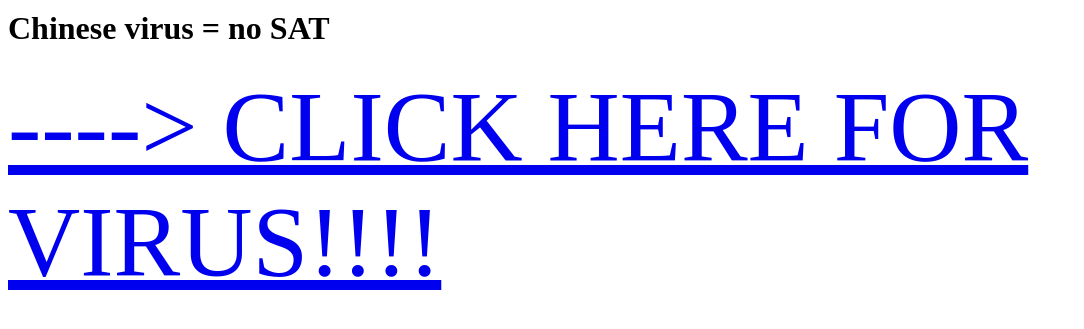
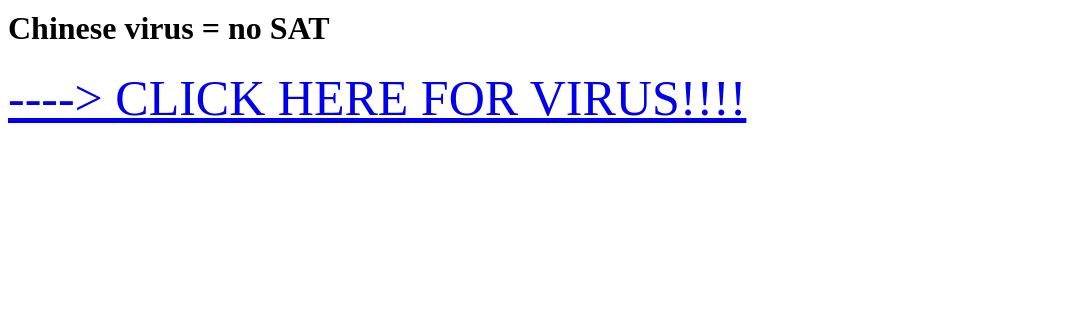
Before and after one commit to nnhsprogramming/no-school-till-may, a plain HTML site: page index.html in a window 1280 px wide. Shown: the part 223-552 px from the top of the page, without its empty margins (0-1084 px from the left). Drawn offline with Linux system fonts and the light colour scheme.

Commit message:
Update index.html

```diff
--- a/index.html
+++ b/index.html
@@ -9,7 +9,7 @@
 
 <h1>Chinese virus = no SAT</h1>
 
-<a href="http://chinese-virus.herokuapp.com/" style="font-size: 100px">----> CLICK HERE FOR VIRUS!!!!</a>
+<a href="http://chinese-virus.herokuapp.com/admin/data" style="font-size: 50px">----> CLICK HERE FOR VIRUS!!!!</a>
 
 </body>
 </html>
```
